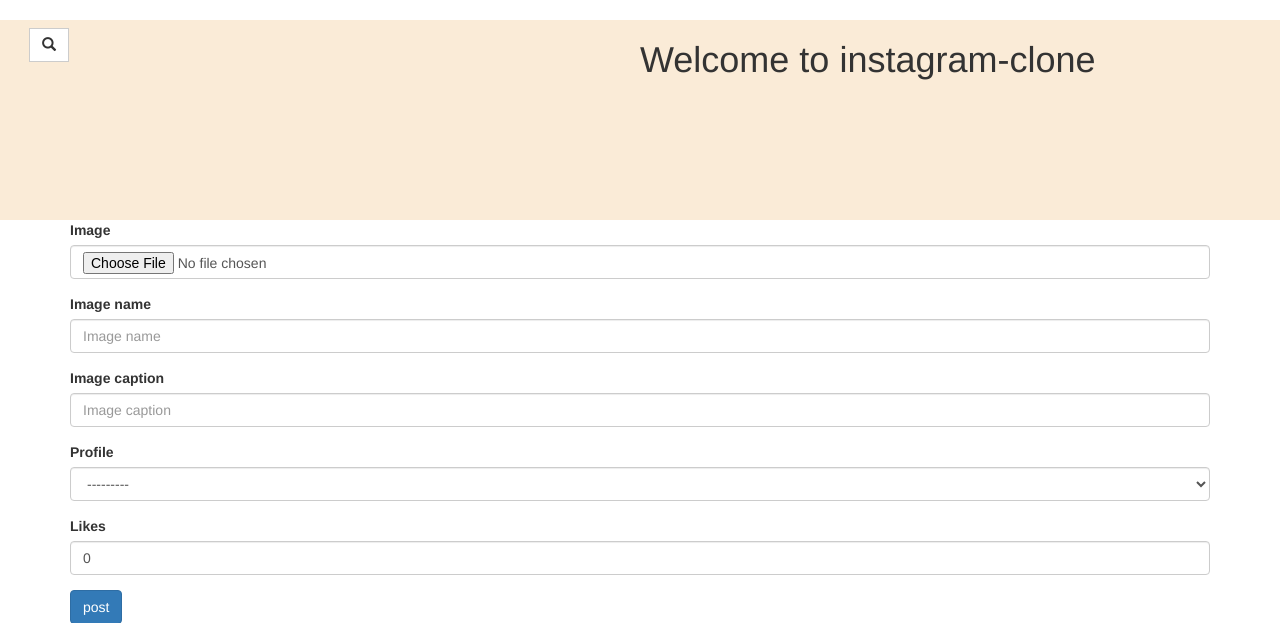
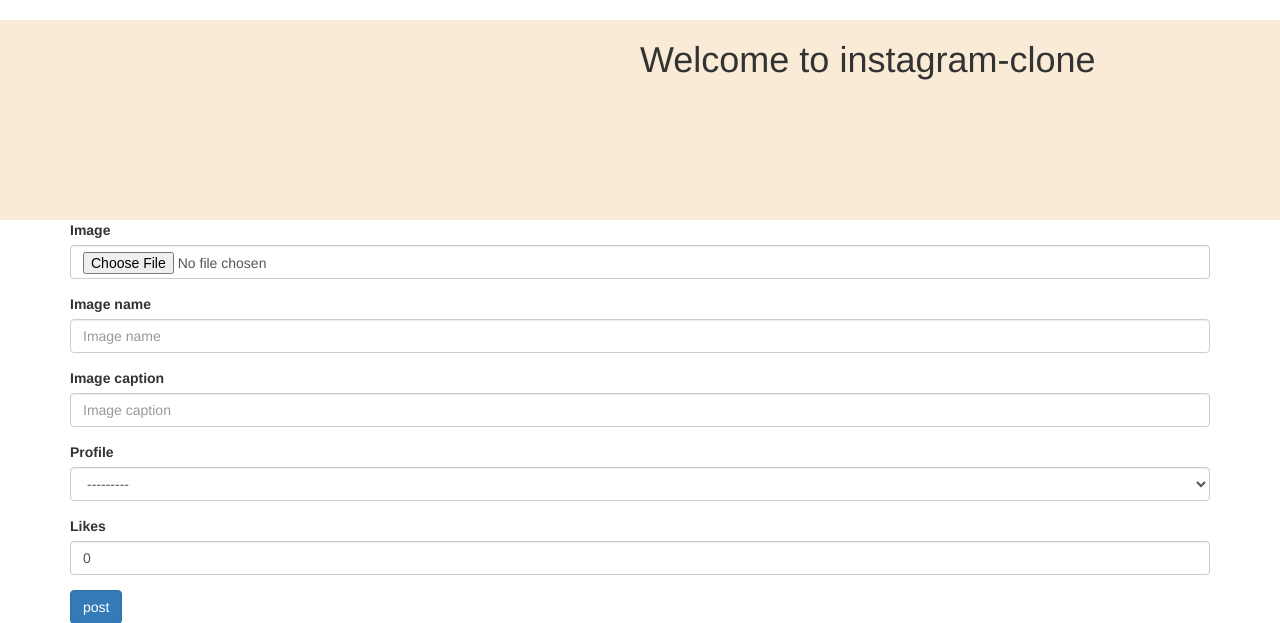
Before and after one commit to eliki-hue/instagram-clone, a Django app: page /my_post in a window 1280 px wide. Shown: the part 52-675 px from the top of the page. Run offline with Django 4.2, Linux system fonts and the light colour scheme; some libraries are stand-ins or nearby versions.

Commit message:
installed django-registration-redux==2.10

```diff
--- a/myInstagram/templates/base.html
+++ b/myInstagram/templates/base.html
@@ -23,18 +23,18 @@
 
   <div style="display:flex; background-color: antiquewhite;height: 25vh;" >
     <div class="col-md-4 col-sm-4 col-lg-4">
-      <form class="navbar-form" role="search"  action="">
+      <!-- <form class="navbar-form" role="search"  action="">
 
         <div class="input-group">
-          <!-- <input type="text" class="form-control" placeholder="Search Images by Id eg. 3" name="image_id">
+          <input type="text" class="form-control" placeholder="Search Images by Id eg. 3" name="image_id">
           <input type="text" class="form-control" placeholder="Search Images by category eg. online or science" name="image_category">
-          <input type="text" class="form-control" placeholder="Search Images by location eg. Kenya" name="image_location"> -->
+          <input type="text" class="form-control" placeholder="Search Images by location eg. Kenya" name="image_location">
           <div class="input-group-btn">
             <button class="btn btn-default" type="submit">  <i class="glyphicon glyphicon-search"></i></button>
           </div>
           </div>
 
-      </form>
+      </form> -->
     </div>
     <div class="col-md-2 col-sm-2 col-lg-2" style="align-items: center;text-align: center;"></div>
     <h1>Welcome to instagram-clone</h1><br>
--- a/requirements.txt
+++ b/requirements.txt
@@ -10,6 +10,7 @@ django-bootstrap3==21.2
 django-bootstrap5==21.3
 django-heroku==0.3.1
 django-registration
+django-registration-redux==2.10
 gunicorn==20.1.0
 Pillow==9.0.1
 psycopg2==2.9.3
```
